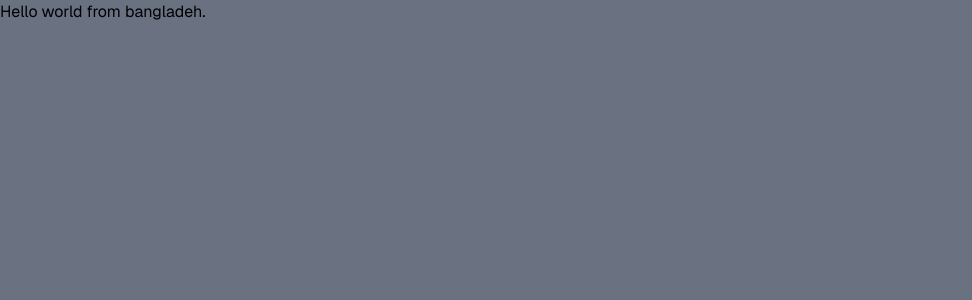
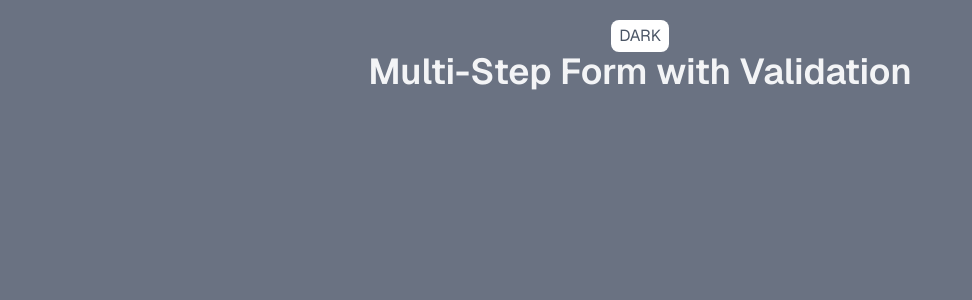
Before and after one commit to DeveloperDolon/pxlhut-jobtask, a Next.js app: page / in a window 1280 px wide. Shown: the top 300 px of the page, without its empty margins (0-972 px from the left). Built offline with nearby package versions, Linux system fonts and the light colour scheme.

Commit message:
theme button added and functinality added

```diff
--- a/app/page.tsx
+++ b/app/page.tsx
@@ -1,7 +1,19 @@
+'use client';
+
+import { setMode } from "./store/features/modeSlice";
+import { useAppDispatch, useAppSelector } from "./store/store";
+
 export default function Home() {
+  const mode = useAppSelector((state) => state.mode.mode);
+  const dispatch = useAppDispatch();
   return (
     <div className="font-[family-name:var(--font-geist-sans)] dark:bg-gray-500">
-      Hello world from bangladeh.
+      <div className="flex justify-center flex-col md:mt-5 mt-3.5">
+        <button onClick={() => dispatch(setMode(mode == 'dark' ? 'light' : 'dark'))} className="cursor-pointer px-2 py-1 text-white dark:text-gray-600 dark:bg-white bg-gray-500 w-fit mx-auto rounded-lg">{mode?.toUpperCase()}</button>
+        <h2 className="md:text-4xl sm:text-2xl text-xl font-semibold text-center dark:text-gray-100">
+          Multi-Step Form with Validation
+        </h2>
+      </div>
     </div>
   );
 }
```
Also changed, not shown: app/formValidation/formValidationSchema.ts (line endings or trailing spaces).
